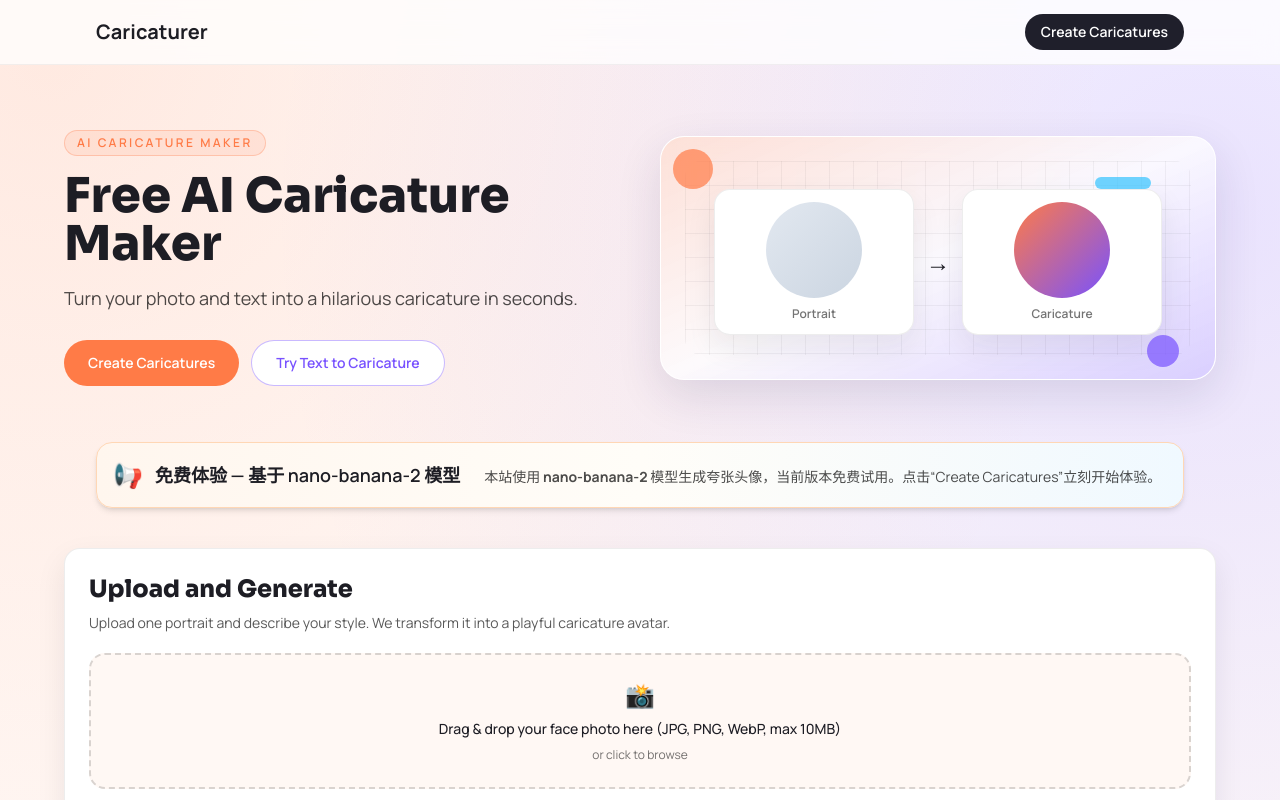
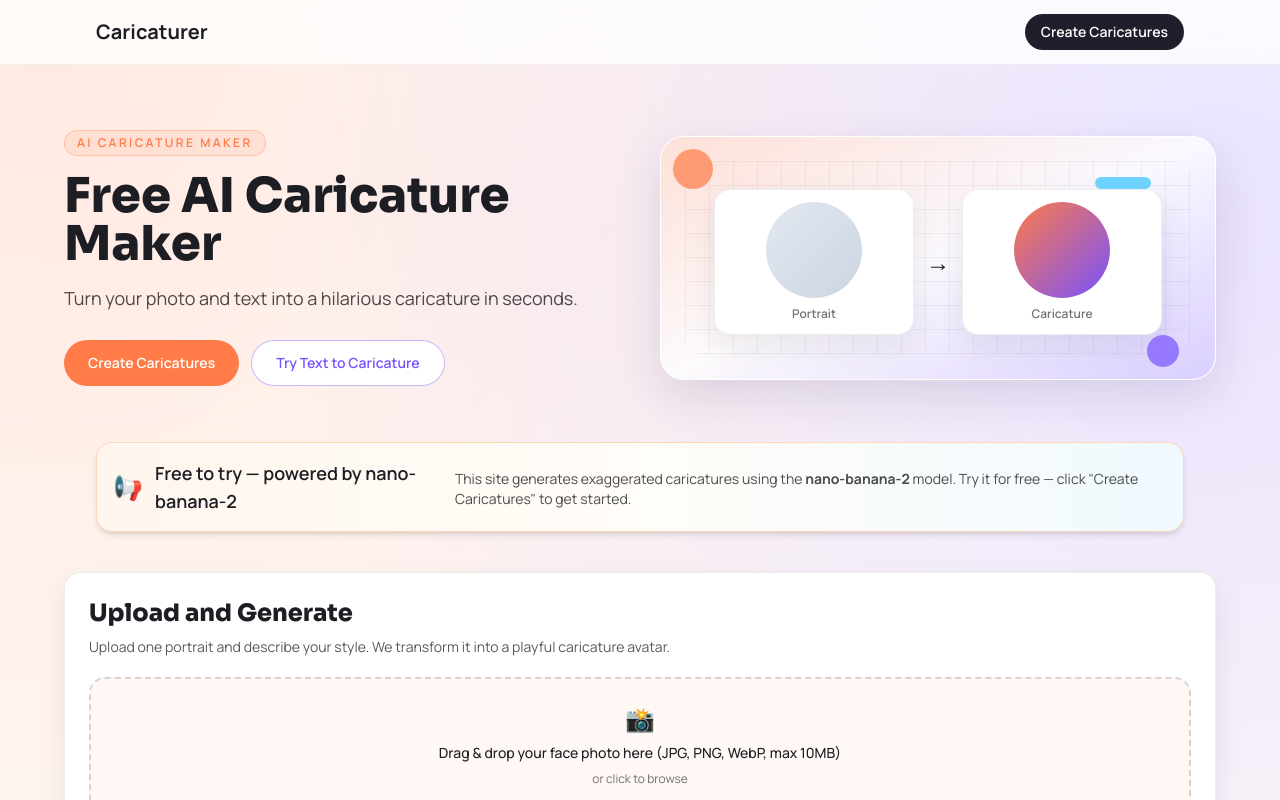
Before and after one commit to pmweekly/caricaturer, a Next.js app: page / in a window 1280 px wide. Shown: the top 800 px of the page. Built offline with nearby package versions, Linux system fonts and the light colour scheme.

Commit message:
Banner: change notice to English (nano-banana-2 free trial)

```diff
--- a/app/page.tsx
+++ b/app/page.tsx
@@ -116,10 +116,10 @@ export default function HomePage() {
           <div className="flex flex-col items-start gap-2 sm:flex-row sm:items-center">
             <div className="flex items-center gap-3">
               <span className="text-2xl">📢</span>
-              <p className="text-lg font-semibold">免费体验 — 基于 nano-banana-2 模型</p>
+              <p className="text-lg font-semibold">Free to try — powered by nano-banana-2</p>
             </div>
             <p className="mt-1 text-sm text-black/70 sm:ml-4">
-              本站使用 <strong>nano-banana-2</strong> 模型生成夸张头像，当前版本免费试用。点击“Create Caricatures”立刻开始体验。
+              This site generates exaggerated caricatures using the <strong>nano-banana-2</strong> model. Try it for free — click "Create Caricatures" to get started.
             </p>
           </div>
         </aside>
```
